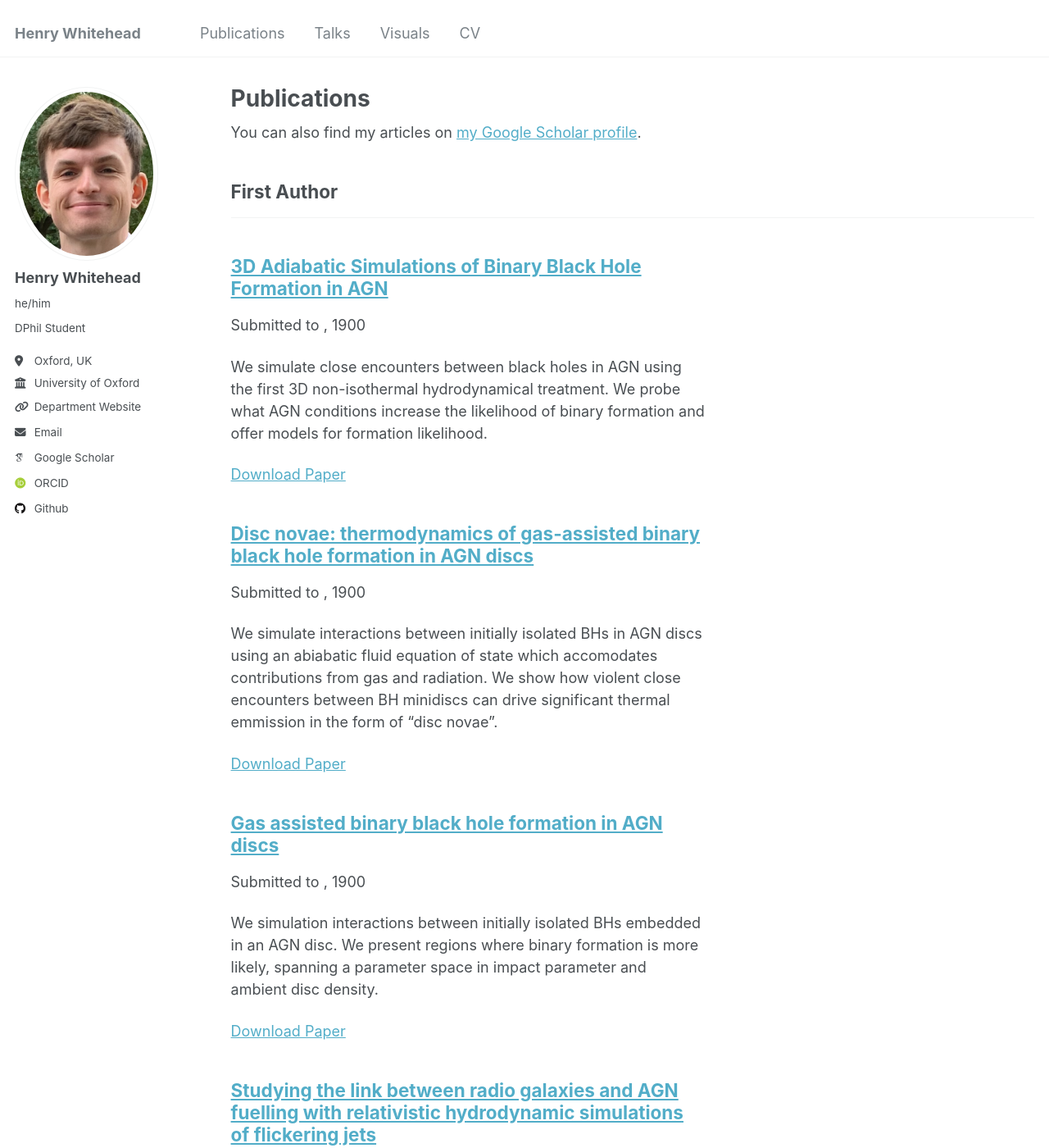
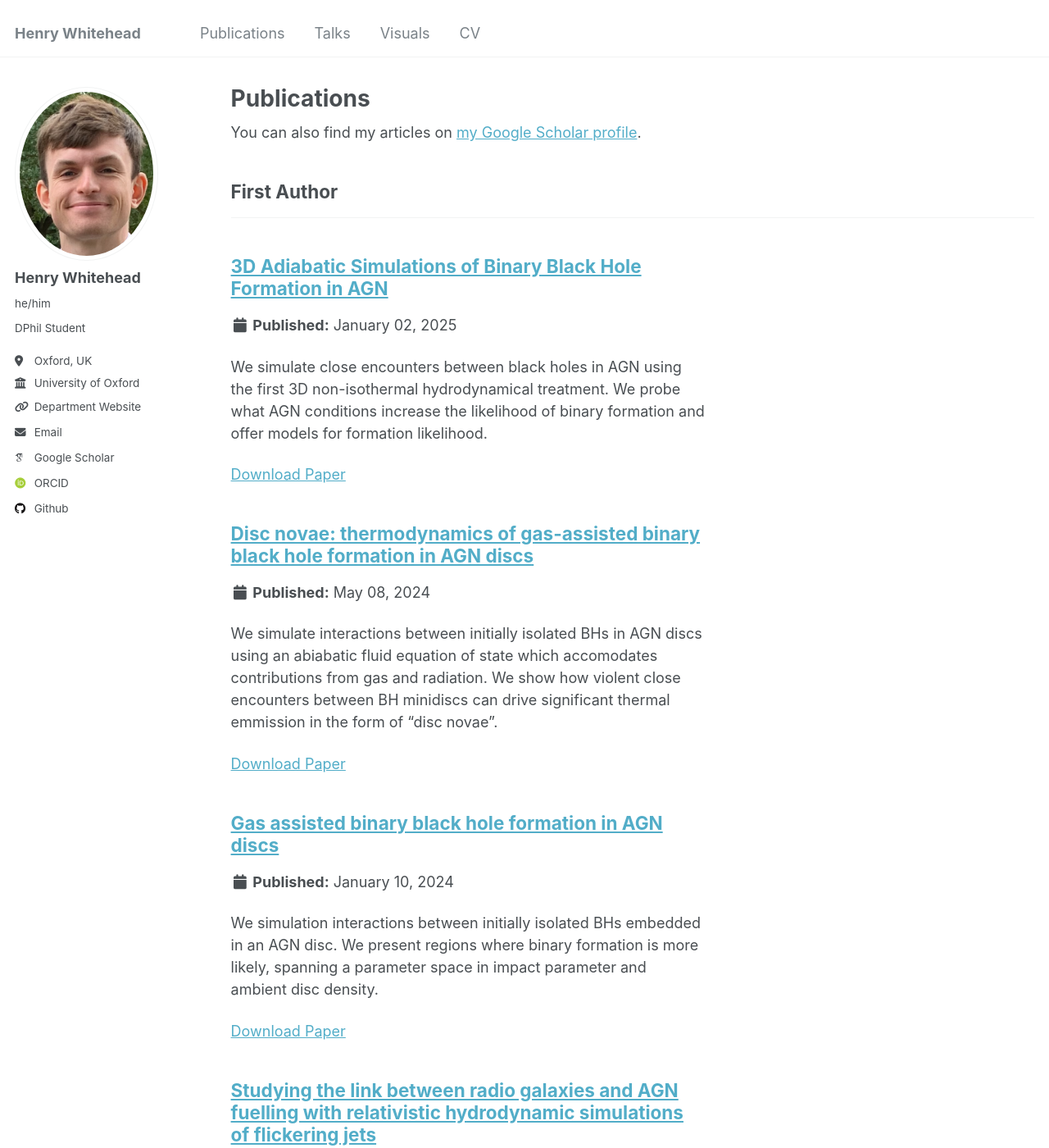
Before and after one commit to hwhitehead/hwhitehead.github.io, a Jekyll site: the page built from _pages/publications.html, in a window 1280 px wide and 1400 px high. Shown: the whole window at 82% size. Built offline with Jekyll 4.4.1, drawn with Linux system fonts in a browser that asks for light colours; some web fonts are replaced; some of the changed text lies outside the part shown.

Commit message:
switched to non-embded if

```diff
--- a/_includes/archive-single.html
+++ b/_includes/archive-single.html
@@ -40,12 +40,10 @@
 
         {% if post.collection == 'teaching' %}
           <p> {{ post.type }}, <i>{{ post.venue }}</i>, {{ post.date | default: "1900-01-01" | date: "%Y" }} </p>
-        {% elsif post.collection == 'publications' %}
-          {% if page.published == 'true' %}
-            <p>Published in <i>{{ page.venue }}</i>, {{ page.date | default: "1900-01-01" | date: "%Y" }} </p>
-          {% else %}
-            <p>Submitted to <i>{{ page.venue }}</i>, {{ page.date | default: "1900-01-01" | date: "%Y" }} </p>
-          {% endif %}
+        {% elsif post.collection == 'publications' and page.published == 'true' %}
+          <p>Published in <i>{{ page.venue }}</i>, {{ page.date | default: "1900-01-01" | date: "%Y" }} </p>
+        {% elsif post.collection == 'publications' and page.published == 'false' %}
+          <p>Submitted to <i>{{ page.venue }}</i>, {{ page.date | default: "1900-01-01" | date: "%Y" }} </p>
         {% elsif post.date %}
          <p class="page__date"><strong><i class="fa fa-fw fa-calendar" aria-hidden="true"></i> {{ site.data.ui-text[site.locale].date_label | default: "Published:" }}</strong> <time datetime="{{ post.date | default: "1900-01-01" | date_to_xmlschema }}">{{ post.date | default: "1900-01-01" | date: "%B %d, %Y" }}</time></p>
         {% endif %}
```
Also changed, not shown: _publications/Whitehead2025.md (+1 -1 lines).
